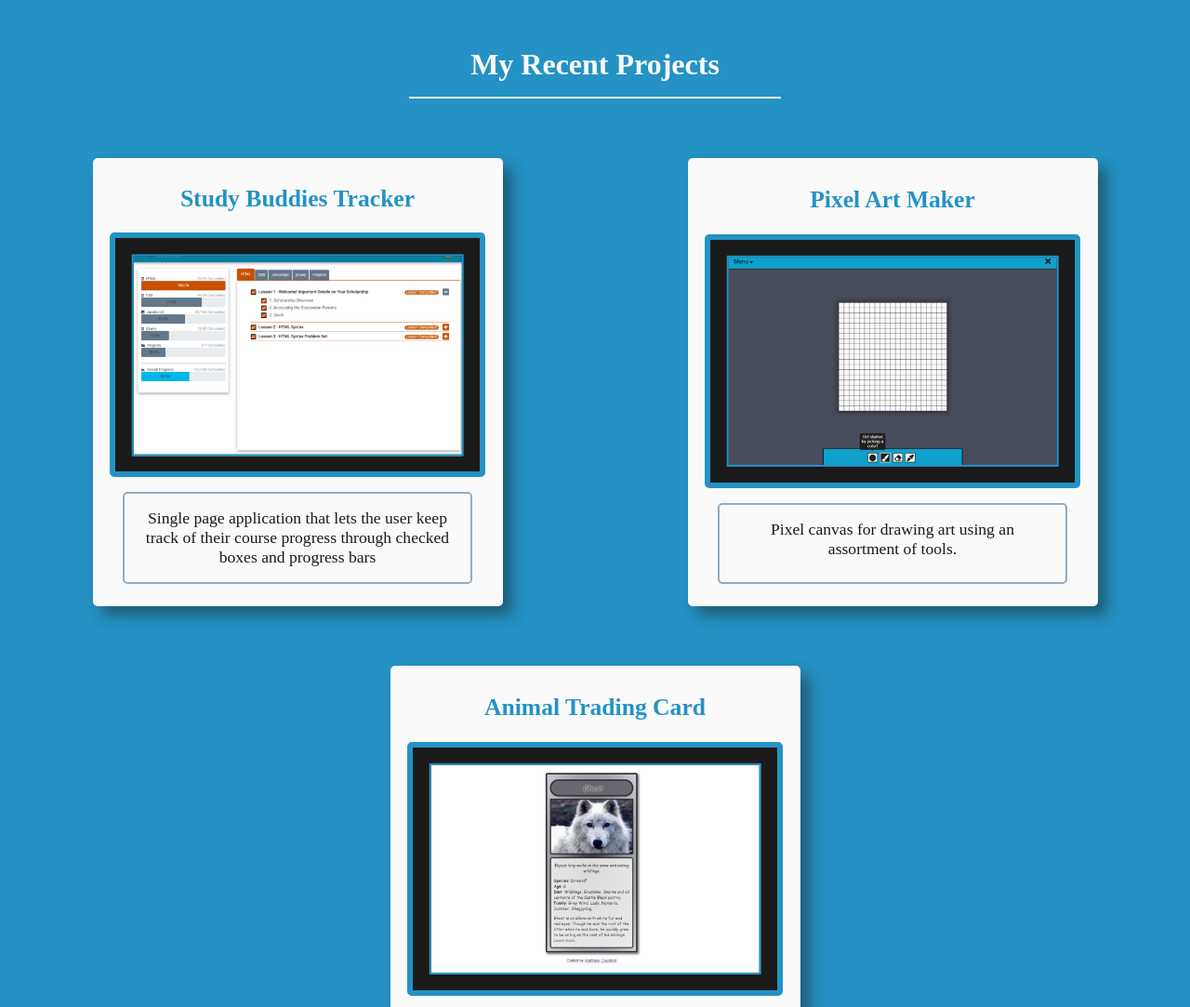
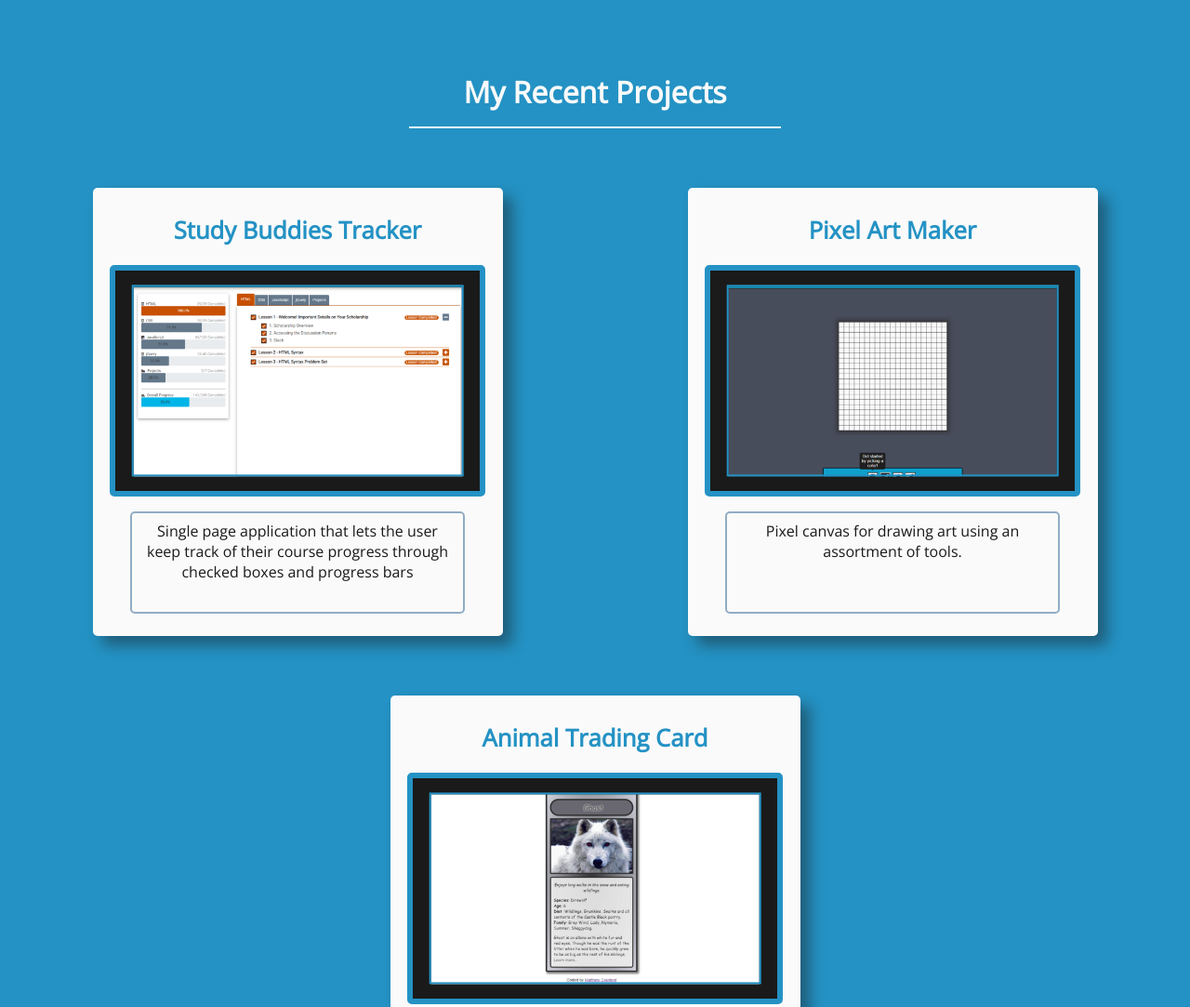
Before and after one commit to MatthewCranford/udacity-fend-portfolio, a website: page index.html in a window 1280 px wide. Shown: the part 1110-2193 px from the top of the page at 93% size. Drawn offline with nearby package versions, Linux system fonts and the light colour scheme.

Commit message:
Fix font sizing

```diff
--- a/css/style.css
+++ b/css/style.css
@@ -14,7 +14,7 @@
   margin: 0;
   color: #1a1a1a;
   background-color: #c5c5c5;
-  /* overflow-x: hidden; */
+  font-family: 'Open Sans', sans-serif;
 }
 
 /*
@@ -334,14 +334,14 @@
 .project__title {
   /* background-color: #fafafa; */
   font-size: 1.6em;
-  padding: 0.75rem;
+  padding: 0.75rem 0;
   margin: 0 auto 0.5rem;
-  width: 70%;
+  /* width: 70%; */
   font-weight: bold;
-  flex: 1 10%;
   display: flex;
   justify-content: center;
   align-items: center;
+  flex: 1 10%;
 }
 
 .project__title-link {
@@ -365,7 +365,7 @@
   border: solid 6.5px #2492c4;
   border-radius: 5px;
   box-sizing: border-box;
-  flex: 1 80%;
+  flex: 1 70%;
   width: 95%;
   margin: auto;
 }
@@ -398,14 +398,14 @@
 .project__info {
   color: #1a1a1a;
   text-align: center;
-  font-size: 1.1em;
+  font-size: 1em;
   background-color: #fafafa;
   border-radius: 5px;
-  padding: 1rem;
+  padding: 0.5em;
   margin: 1rem auto 0.5rem;
   width: 80%;
   border: 2px solid #91acc4;
-  flex: 1 15%;
+  flex: 1 0 20%;
   display: flex;
   align-items: flex-start;
 }
@@ -597,14 +597,6 @@
     margin: 0 0 0 1rem;
   }
 
-  .title__name {
-    font-size: 2.5em;
-  }
-
-  .title__role {
-    font-size: 1.8em;
-  }
-
   .hero__device {
     width: 520px;
     height: 380px;
--- a/index.html
+++ b/index.html
@@ -9,6 +9,8 @@
     <link rel="stylesheet" href="../css/style.css">
     <link rel="stylesheet" href="https://use.fontawesome.com/releases/v5.0.12/css/all.css" integrity="sha384-G0fIWCsCzJIMAVNQPfjH08cyYaUtMwjJwqiRKxxE/rx96Uroj1BtIQ6MLJuheaO9"
         crossorigin="anonymous">
+    <link href="https://fonts.googleapis.com/css?family=Open+Sans" rel="stylesheet">
+
     <link rel="icon" href="images/logo.png">
     <meta name="description" content="Matthew Cranford's Coding Portfolio">
 </head>
```
